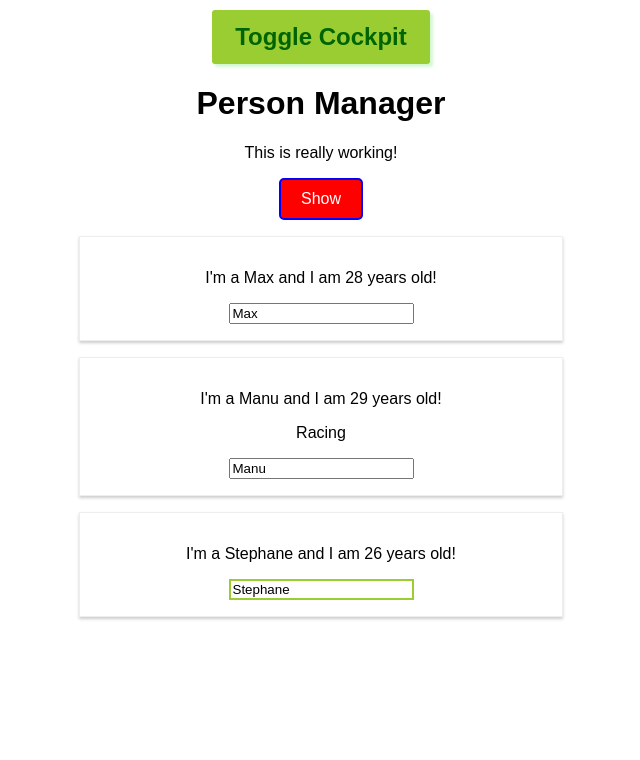
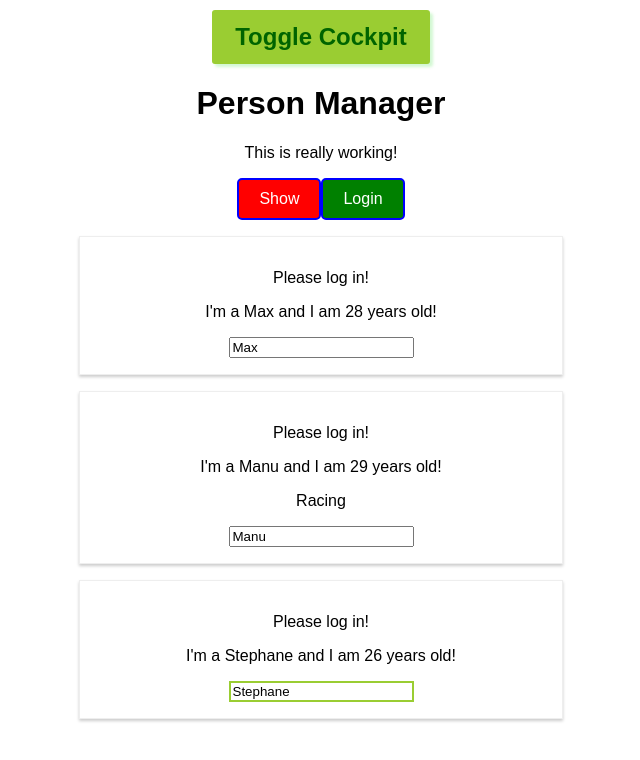
Before and after one commit to Anik7303/react-the-complete-guide, a React app: page / in a window 1280 px wide. Shown: the top 760 px of the page, without its empty margins (319-959 px from the left). Built offline with nearby package versions, Linux system fonts and the light colour scheme.

Commit message:
using context, useContext, contextType

```diff
--- a/src/components/Cockpit/Cockpit.js
+++ b/src/components/Cockpit/Cockpit.js
@@ -1,8 +1,10 @@
 import React from "react";
 import CssClass from "./Cockpit.css";
+import AuthContext from "../../context/auth-context";
 
 const cockpit = (props) => {
     const showButtonElRef = React.useRef(null);
+    const authContext = React.useContext(AuthContext);
     // runs only once
     React.useEffect(() => {
         console.log("[Cockpit.js] useEffect (1) - only when mounted");
@@ -53,6 +55,16 @@ const cockpit = (props) => {
             >
                 {props.show ? "Hide" : "Show"}
             </button>
+            {/* <AuthContext.Consumer>
+                {(context) => (
+                    <button className={CssClass.btn} onClick={context.login}>
+                        Login
+                    </button>
+                )}
+            </AuthContext.Consumer> */}
+            <button className={CssClass.btn} onClick={authContext.login}>
+                Login
+            </button>
         </div>
     );
 };
--- a/src/components/Persons/Person/Person.js
+++ b/src/components/Persons/Person/Person.js
@@ -1,6 +1,7 @@
 import React, { Component } from "react";
 import PropTypes from "prop-types";
 import CssClass from "./Person.css";
+import AuthContext from "../../../context/auth-context";
 
 class Person extends Component {
     constructor(props) {
@@ -8,6 +9,8 @@ class Person extends Component {
         console.log("[Person.js] constructor");
         this.inputElementRef = React.createRef();
     }
+
+    static contextType = AuthContext;
 
     // static getDerivedStateFromProps(props, state) {
     // console.log("[Person.js] getDerivedStateFromProps", props);
@@ -17,6 +20,7 @@ class Person extends Component {
     componentDidMount() {
         console.log("[Person.js] componentDidMount");
         this.inputElementRef.current.focus();
+        console.log(this.context.authenticated);
     }
 
     shouldComponentUpdate(nextProps, nextState) {
@@ -47,6 +51,21 @@ class Person extends Component {
         return (
             <React.Fragment>
                 <div className={CssClass.Person}>
+                    {/* <AuthContext.Consumer>
+                        {(context) =>
+                            context.authenticated ? (
+                                <p>Authenticated</p>
+                            ) : (
+                                <p>Please log in!</p>
+                            )
+                        }
+                    </AuthContext.Consumer> */}
+                    {this.context.authenticated ? (
+                        <p>Authenticated</p>
+                    ) : (
+                        <p>Please log in!</p>
+                    )}
+
                     <p onClick={this.props.click}>
                         I'm a {this.props.name} and I am {this.props.age} years
                         old!
--- a/src/containers/App.js
+++ b/src/containers/App.js
@@ -5,6 +5,7 @@ import Cockpit from "../components/Cockpit/Cockpit";
 // import WithClass from "../components/hoc/WithClass";
 import withClass from "../components/hoc/withClass";
 import Aux from "../components/hoc/Auxiliary";
+import AuthContext from "../context/auth-context";
 
 class App extends React.Component {
     state = {
@@ -16,6 +17,7 @@ class App extends React.Component {
         showPersons: false,
         showCockpit: true,
         changeCounter: 0,
+        authenticated: false,
     };
 
     // Mounting Lifecycle
@@ -102,6 +104,10 @@ class App extends React.Component {
         });
     };
 
+    loginHandler = () => {
+        this.setState({ authenticated: true });
+    };
+
     render() {
         console.log("[App.js] render");
         let persons = null;
@@ -154,8 +160,15 @@ class App extends React.Component {
                 >
                     Toggle Cockpit
                 </button>
-                {cockpit}
-                {persons}
+                <AuthContext.Provider
+                    value={{
+                        authenticated: this.state.authenticated,
+                        login: this.loginHandler,
+                    }}
+                >
+                    {cockpit}
+                    {persons}
+                </AuthContext.Provider>
             </Aux>
             // </WithClass>
         );
--- /dev/null
+++ b/src/context/auth-context.js
@@ -0,0 +1,8 @@
+import React from "react";
+
+const authContext = React.createContext({
+    authenticated: false,
+    login: () => {},
+});
+
+export default authContext;
```
